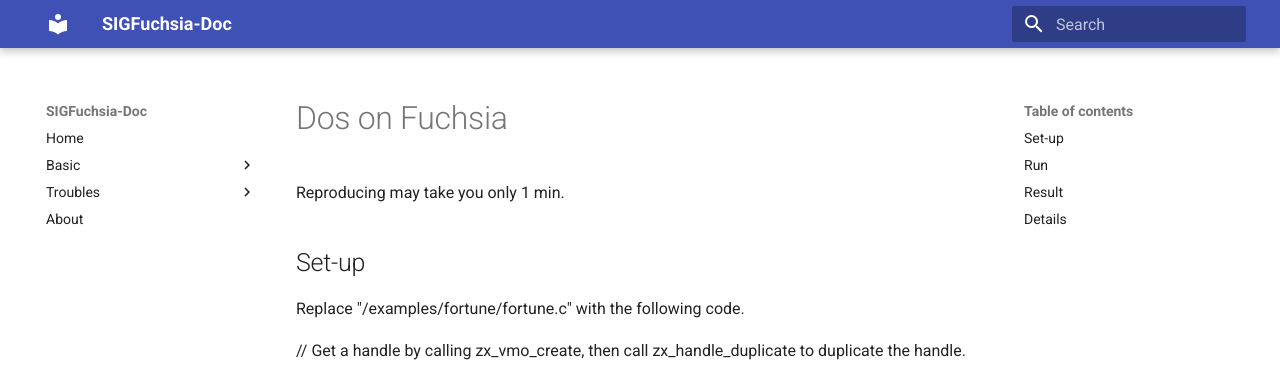
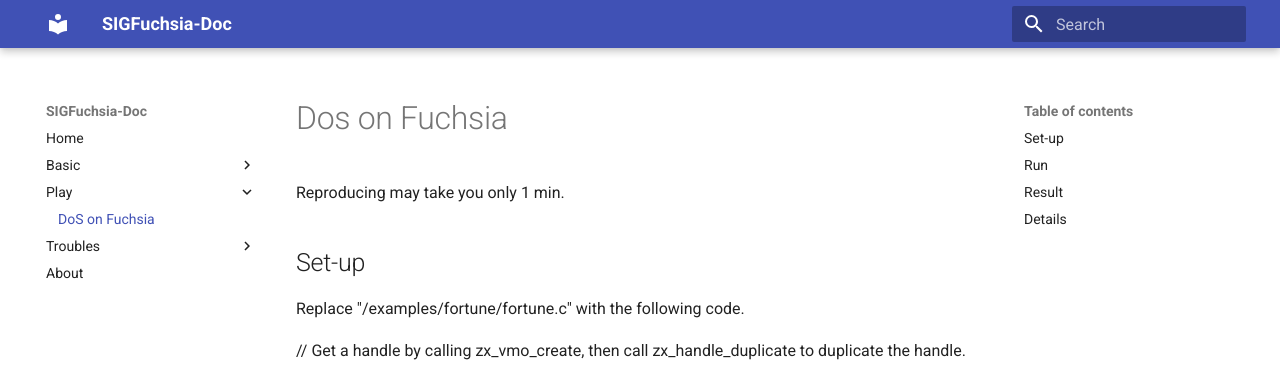
Before and after one commit to SIGFuchsia/doc, an MkDocs documentation site: the page built from docs/play/dos.md, in a window 1280 px wide. Shown: the top 376 px of the page. Built offline with MkDocs 1.6.1 and Material for MkDocs 9.7.7, drawn with Linux system fonts in a browser that asks for light colours.

Commit message:
fix mkdocs

```diff
--- a/mkdocs.yml
+++ b/mkdocs.yml
@@ -6,6 +6,8 @@
   - Home: index.md
   - Basic:
     - Basic: basic/basic.md
+  - Play:
+    - 'DoS on Fuchsia': play/dos.md
   - Troubles:
     - '[Solved] QT Missing xcb': troubles/qt-missing-xcb.md
     - '[Solved] Missing ktrace-dump': troubles/missing-ktrace-dump.md
```
Also changed, not shown: docs/play/dos.md (renamed from docs/Dos_on_Fuchsia.md).
